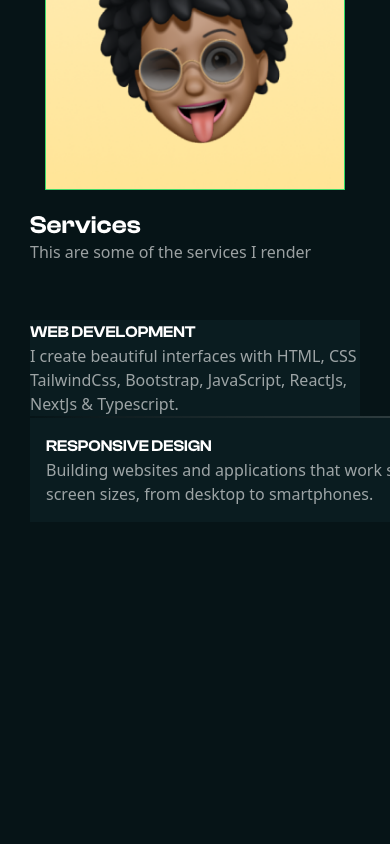
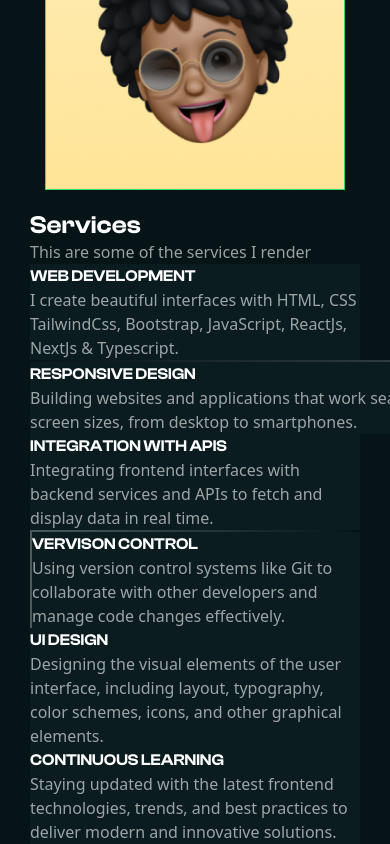
Before and after one commit to Victorola-coder/VickyJay, a React (Vite) app: page / in a window 390 px wide. Shown: the part 717-1561 px from the top of the page. Before the commit the page ends 1239 px from the top, so only its background shows below. Built offline with nearby package versions, Linux system fonts and the light colour scheme.

Commit message:
services desktop✔

```diff
--- a/src/components/Services.jsx
+++ b/src/components/Services.jsx
@@ -15,7 +15,7 @@ const Services = () => {
       </div>
 
       {/* cards */}
-      <div className="mt-[56px]">
+      <div className="md:mt-[56px] md:flex md:flex-row md:gap-[24px]">
         <div className={`md:flex md:flex-col md:gap-[24px]`}>
           <div
             className={`bg-[#0A1C20] text-[#FFFFFF99] md:py-[100px] md:px-[49px] md:w-[641px] md:h-[416px] shrink-0`}
@@ -34,7 +34,7 @@ const Services = () => {
           </div>
           <div className="bg-gradient-to-r w-[642px] to-[#F0FEFF4D] from-[#F0FEFF00]  pt-0.5">
             <div
-              className={`bg-[#0A1C20] shrink-0 gradient-border text-[#FFFFFF99] md:py-[100px] md:px-[49px] md:w-[641px] md:h-[416px]`}
+              className={`bg-[#0A1C20] shrink-0 text-[#FFFFFF99] md:py-[100px] md:px-[49px] md:w-[641px] md:h-[416px]`}
             >
               <h4
                 className={`font-semibold uppercase text-white font-clashbold md:max-w-[400px] md:text-[40px] md:leading-[49.2px]`}
@@ -49,6 +49,71 @@ const Services = () => {
               </p>
             </div>
           </div>
+          <div
+            className={`bg-[#0A1C20] text-[#FFFFFF99] md:py-[100px] md:px-[49px] md:w-[641px] md:h-[416px] shrink-0`}
+          >
+            <h4
+              className={`font-semibold uppercase text-white font-clashbold md:max-w-[312px] md:text-[40px] md:leading-[49.2px]`}
+            >
+              Integration with APIs
+            </h4>
+            <p
+              className={`font-normal md:mt-[27px] md:max-w-[466px] md:leading-[30px] md:text-[20px]`}
+            >
+              Integrating frontend interfaces with backend services and APIs to
+              fetch and display data in real time.
+            </p>
+          </div>
+        </div>
+        <div className={`md:mt-[148px] md:flex md:flex-col md:gap-[24px]`}>
+          <div className="bg-gradient-to-l max-w-max to-[#F0FEFF4D] from-[#F0FEFF00] pl-0.5 pt-0.5">
+            <div
+              className={`bg-[#0A1C20] text-[#FFFFFF99] md:py-[100px] md:px-[49px] md:w-[641px] md:h-[416px] shrink-0`}
+            >
+              <h4
+                className={`font-semibold text-white font-clashbold md:max-w-[312px] md:text-[40px] md:leading-[49.2px]`}
+              >
+                VERVISON CONTROL
+              </h4>
+              <p
+                className={`font-normal md:mt-[27px] md:max-w-[466px] md:leading-[30px] md:text-[20px]`}
+              >
+                Using version control systems like Git to collaborate with other
+                developers and manage code changes effectively.
+              </p>
+            </div>
+          </div>
+          <div
+            className={`bg-[#0A1C20] shrink-0 text-[#FFFFFF99] md:py-[100px] md:px-[49px] md:w-[641px] md:h-[416px]`}
+          >
+            <h4
+              className={`font-semibold uppercase text-white font-clashbold md:max-w-[400px] md:text-[40px] md:leading-[49.2px]`}
+            >
+              UI Design
+            </h4>
+            <p
+              className={`font-normal md:mt-[27px] md:max-w-[466px] md:leading-[30px] md:text-[20px]`}
+            >
+              Designing the visual elements of the user interface, including
+              layout, typography, color schemes, icons, and other graphical
+              elements.
+            </p>
+          </div>
+          <div
+            className={`bg-[#0A1C20] text-[#FFFFFF99] md:py-[100px] md:px-[49px] md:w-[641px] md:h-[416px] shrink-0`}
+          >
+            <h4
+              className={`font-semibold uppercase text-white font-clashbold md:max-w-[312px] md:text-[40px] md:leading-[49.2px]`}
+            >
+              Continuous Learning
+            </h4>
+            <p
+              className={`font-normal md:mt-[27px] md:max-w-[466px] md:leading-[30px] md:text-[20px]`}
+            >
+              Staying updated with the latest frontend technologies, trends, and
+              best practices to deliver modern and innovative solutions.
+            </p>
+          </div>
         </div>
       </div>
     </section>
--- a/src/index.css
+++ b/src/index.css
@@ -126,36 +126,3 @@ html {
   color: rgba(255, 255, 255, 0);
   text-transform: capitalize;
 }
-
-/* Define your custom gradient classes */
-.gradient-border {
-  position: relative;
-  padding: 1rem; /* Adjust as needed */
-  overflow: hidden;
-}
-
-.gradient-border::before,
-.gradient-border::after {
-  content: "";
-  position: absolute;
-  width: 100%;
-  height: 100%;
-  border: 2px solid transparent; /* Set initial transparent border */
-  z-index: -1;
-}
-
-.gradient-border::before {
-  border-image: linear-gradient(135deg, #f0feff4d, #f0feff00);
-  border-image-slice: 1;
-  top: 2px; /* Adjust to match border width */
-  left: 2px; /* Adjust to match border width */
-  transform: translate(-4px, -4px); /* Adjust to match border width */
-}
-
-.gradient-border::after {
-  border-image: linear-gradient(135deg, #f0feff4d, #f0feff00);
-  border-image-slice: 1;
-  bottom: 2px; /* Adjust to match border width */
-  right: 2px; /* Adjust to match border width */
-  transform: translate(4px, 4px); /* Adjust to match border width */
-}
```
